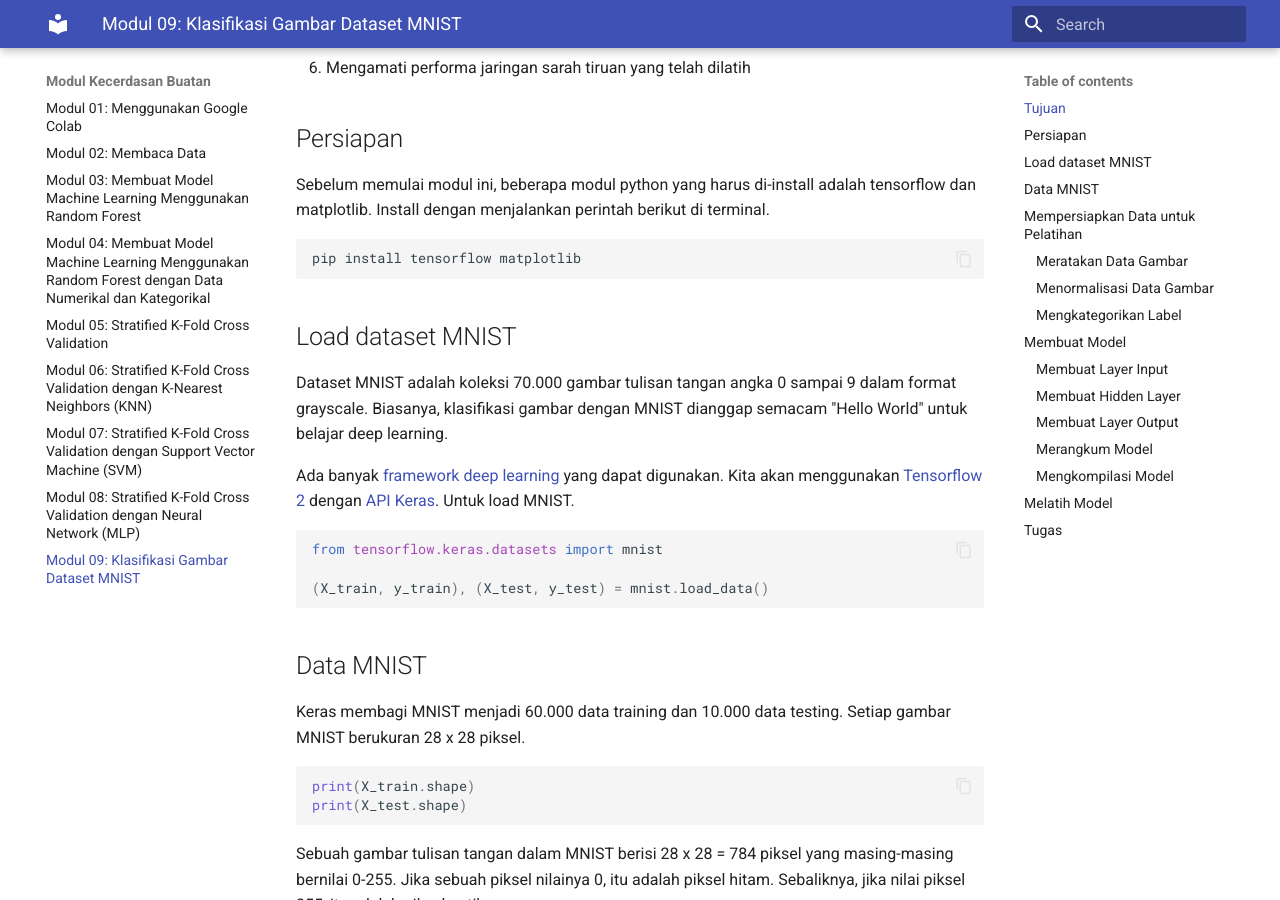
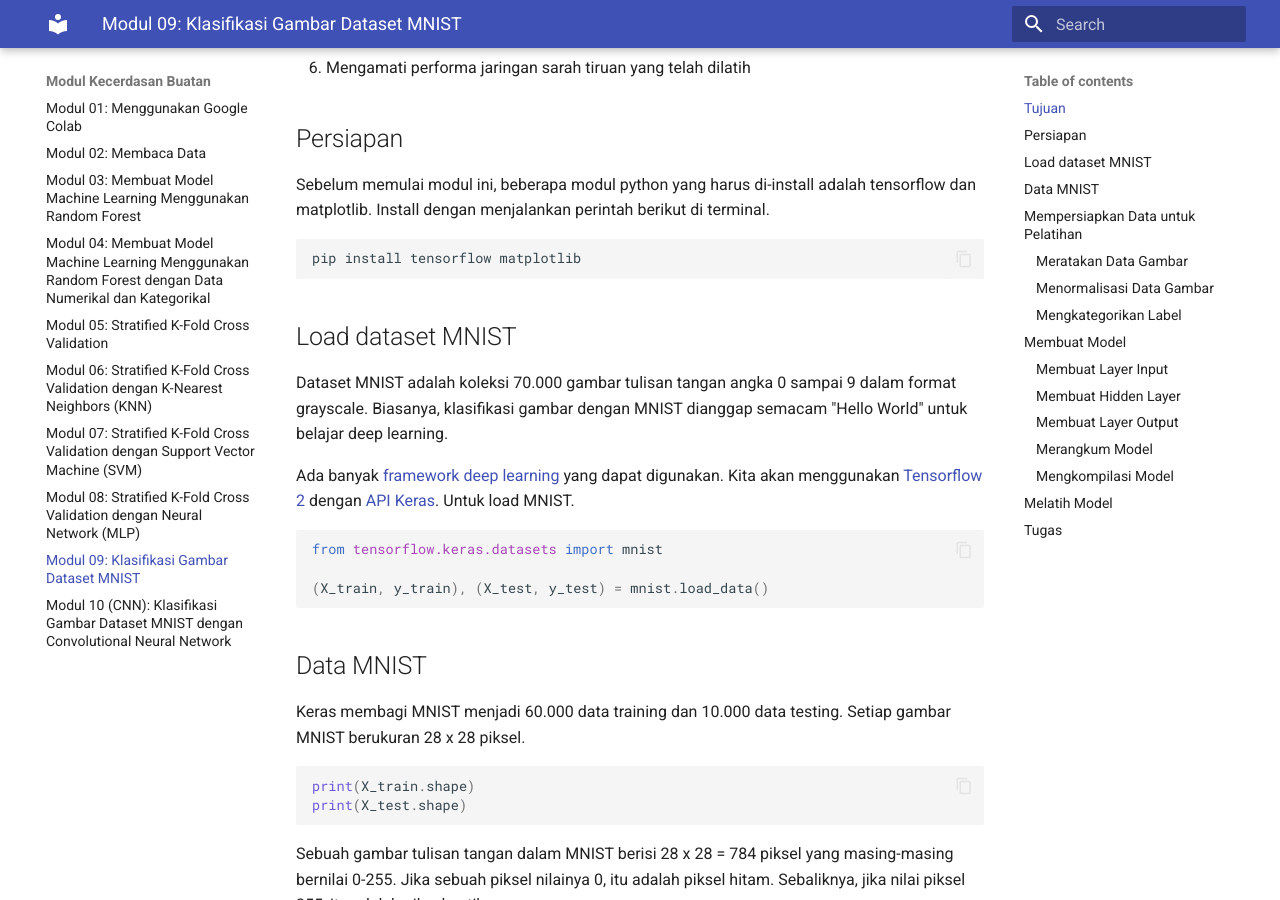
Before and after one commit to ismailrusli/modul_ai, an MkDocs documentation site: the page built from docs/modul9.md, in a window 1280 px wide and 900 px high, scrolled down 369 px. Built offline with MkDocs 1.6.1 and Material for MkDocs 9.7.7, drawn with Linux system fonts in a browser that asks for light colours; some of the changed lines change nothing that is shown.

Commit message:
adding modul 10

````diff
--- /dev/null
+++ b/docs/modul10.md
@@ -0,0 +1,283 @@
+# **Modul 10 (CNN):** Klasifikasi Gambar Dataset MNIST dengan Convolutional Neural Network
+
+## Tujuan
+
+1. Memahami arsitektur Convolutional Neural Network (CNN)
+2. Mempelajari perbedaan CNN dengan MLP untuk klasifikasi gambar
+3. Menggunakan [API Keras](https://keras.io/) untuk memuat dataset MNIST
+4. Membuat CNN untuk melakukan klasifikasi gambar
+5. Melatih CNN menggunakan dataset MNIST
+6. Membandingkan performa CNN dengan MLP
+
+## Persiapan
+Sebelum memulai modul ini, beberapa modul python yang harus di-install adalah tensorflow dan matplotlib. Install dengan menjalankan perintah berikut di terminal.
+```
+pip install tensorflow matplotlib
+```
+
+## Load dataset MNIST
+
+Dataset MNIST adalah koleksi 70.000 gambar tulisan tangan angka 0 sampai 9 dalam format grayscale. Biasanya, klasifikasi gambar dengan MNIST dianggap semacam "Hello World" untuk belajar deep learning.
+
+Kita akan menggunakan [Tensorflow 2](https://www.tensorflow.org/tutorials/quickstart/beginner) dengan [API Keras](https://keras.io/) untuk load MNIST.
+
+```python
+from tensorflow.keras.datasets import mnist
+
+(X_train, y_train), (X_test, y_test) = mnist.load_data()
+```
+
+## Data MNIST
+Keras membagi MNIST menjadi 60.000 data training dan 10.000 data testing. Setiap gambar MNIST berukuran 28 x 28 piksel.
+
+```python
+print(X_train.shape)
+print(X_test.shape)
+```
+
+Sebuah gambar tulisan tangan dalam MNIST berisi 28 x 28 = 784 piksel yang masing-masing bernilai 0-255. Jika sebuah piksel nilainya 0, itu adalah piksel hitam. Sebaliknya, jika nilai piksel 255, itu adalah piksel putih.
+
+```python
+print(X_train.dtype)
+print(X_train.min())
+print(X_train.max())
+print(X_train[0])
+```
+
+Jika ingin melihat satu gambar dari MNIST, gunakan perintah berikut.
+
+```python
+import matplotlib.pyplot as plt
+
+image = X_train[0]
+plt.imshow(image, cmap='gray')
+plt.show()
+```
+
+Angka apa yang muncul? Angka 5 atau angka 3? Jawabannya ada di data training berikut.
+
+```python
+print(y_train[0])
+```
+
+## Mempersiapkan Data untuk Pelatihan CNN
+
+Berbeda dengan MLP yang memerlukan data dalam bentuk 1 dimensi, CNN bekerja dengan data gambar dalam bentuk aslinya (2D untuk grayscale, 3D untuk RGB). Tiga hal yang akan kita lakukan terhadap data MNIST adalah:
+
+1. Reshape data gambar untuk CNN
+2. Menormalisasi data gambar
+3. Mengkategorikan label
+
+### Reshape Data Gambar untuk CNN
+
+CNN memerlukan input dalam format (jumlah_data, tinggi, lebar, channel). Untuk gambar grayscale seperti MNIST, channel = 1. Kita akan reshape data dari (28, 28) menjadi (28, 28, 1).
+
+```python
+X_train = X_train.reshape(60000, 28, 28, 1)
+X_test = X_test.reshape(10000, 28, 28, 1)
+
+print(X_train.shape)
+print(X_test.shape)
+```
+
+### Menormalisasi Data Gambar
+
+Setiap piksel bernilai antara 0-255. Dalam perhitungannya, lebih baik menggunakan nilai rentang antara 0-1. Dengan rentang yang lebih kecil, perhitungan tidak akan menjadi sangat besar dan melebihi kapasitas suatu tipe data. Selain itu, perhitungan internal dalam deep learning juga lebih stabil karena berurusan dengan nilai yang relatif lebih kecil (misalnya dalam perhitungan gradien). Proses mengubah nilai rentang 0-255 ini disebut dengan [normalisasi](https://developers.google.com/machine-learning/glossary#normalization).
+
+```python
+X_train = X_train / 255.0
+X_test = X_test / 255.0
+
+print(X_train.dtype)
+print(X_train.min())
+print(X_train.max())
+```
+
+### Mengkategorikan Label
+
+Terdapat 10 label untuk MNIST, yaitu angka 0-9. Ketika satu data berlabel 1, misalnya, angka 1 ini tidak berarti jaraknya 2 dari label 3. Label tidak memiliki arti numerik. Label ini adalah kategori. Untuk itu, sebaiknya label ini tidak direpresentasikan dalam bilangan bulat 0-9. Untuk itu, kita melakukan encoding terhadap label ini. Sebagai contoh, jika kita punya 3 label, yaitu Merah, Biru, dan Hijau, kita dapat menggunakan encoding kategorikal seperti berikut.
+
+|Warna Aktual| Merah? | Biru? | Hijau?|
+|------------|---------|----------|----------|
+|Merah|1|0|0|
+|Hijau|0|0|1|
+|Biru|0|1|0|
+|Hijau|0|0|1|
+
+Jadi, dalam encoding ini, Merah = [1,0,0], Biru = [0,1,0], dan Hijau = [0,0,1].
+Keras menyediakan fungsi untuk [encoding kategorikal nilai](https://www.tensorflow.org/api_docs/python/tf/keras/utils/to_categorical).
+
+```python
+import tensorflow.keras as keras
+num_categories = 10
+
+y_train = keras.utils.to_categorical(y_train, num_categories)
+y_test = keras.utils.to_categorical(y_test, num_categories)
+
+print(y_train[0:9])
+```
+
+## Membuat Model CNN
+
+Setelah data MNIST disiapkan, sekarang kita akan membuat model CNN. CNN terdiri dari beberapa layer konvolusi dan pooling untuk ekstraksi fitur, diikuti dengan layer fully connected untuk klasifikasi. Kita akan menggunakan kelas [Sequential](https://www.tensorflow.org/api_docs/python/tf/keras/Sequential):
+
+```python
+from tensorflow.keras.models import Sequential
+from tensorflow.keras.layers import Conv2D, MaxPooling2D, Flatten, Dense, Dropout
+
+model = Sequential()
+```
+
+### Membuat Layer Konvolusi Pertama
+
+Layer konvolusi pertama akan mengekstrak fitur-fitur sederhana dari gambar. Kita gunakan 32 filter dengan ukuran 3x3. Activation function 'relu' digunakan untuk menambah non-linearity.
+
+```python
+model.add(Conv2D(32, kernel_size=(3, 3), activation='relu', input_shape=(28, 28, 1)))
+```
+
+### Membuat Layer Pooling Pertama
+
+Layer pooling digunakan untuk mengurangi dimensi spatial dari output konvolusi, sehingga mengurangi jumlah parameter dan komputasi dalam jaringan.
+
+```python
+model.add(MaxPooling2D(pool_size=(2, 2)))
+```
+
+### Membuat Layer Konvolusi Kedua
+
+Layer konvolusi kedua akan mengekstrak fitur-fitur yang lebih kompleks. Kita gunakan 64 filter dengan ukuran 3x3.
+
+```python
+model.add(Conv2D(64, kernel_size=(3, 3), activation='relu'))
+```
+
+### Membuat Layer Pooling Kedua
+
+```python
+model.add(MaxPooling2D(pool_size=(2, 2)))
+```
+
+### Membuat Layer Flatten
+
+Layer flatten mengubah output 2D dari layer konvolusi menjadi 1D array yang dapat diproses oleh layer Dense.
+
+```python
+model.add(Flatten())
+```
+
+### Membuat Layer Fully Connected
+
+Layer Dense pertama adalah layer fully connected dengan 128 neuron.
+
+```python
+model.add(Dense(128, activation='relu'))
+```
+
+### Membuat Layer Dropout
+
+Dropout adalah teknik regularisasi yang membantu mencegah overfitting dengan secara acak "mematikan" beberapa neuron selama training.
+
+```python
+model.add(Dropout(0.5))
+```
+
+### Membuat Layer Output
+
+Layer output memiliki 10 neuron (untuk 10 kelas digit 0-9) dengan activation function 'softmax' untuk menghasilkan probabilitas untuk setiap kelas.
+
+```python
+model.add(Dense(10, activation='softmax'))
+```
+
+### Merangkum Model
+
+Keras menyediakan fungsi untuk merangkum model kita menggunakan fungsi [summary](https://www.tensorflow.org/api_docs/python/tf/summary).
+
+```python
+model.summary()
+```
+
+Perhatikan jumlah parameter dalam model CNN ini. Bandingkan dengan model MLP yang memiliki jutaan parameter!
+
+### Mengkompilasi Model
+
+Langkah selanjutnya adalah dengan melakukan [kompilasi](https://www.tensorflow.org/api_docs/python/tf/keras/Sequential#compile) terhadap jaringan saraf tiruan kita. Dalam proses ini, kita menentukan optimizer, [fungsi loss](https://developers.google.com/machine-learning/glossary#loss) yang akan digunakan untuk menentukan kinerja model berdasarkan akurasinya.
+
+```python
+model.compile(
+    optimizer='adam',
+    loss='categorical_crossentropy',
+    metrics=['accuracy']
+)
+```
+
+## Melatih Model
+
+Untuk melatih model, kita gunakan fungsi [fit](https://www.tensorflow.org/api_docs/python/tf/keras/Model#fit).
+
+```python
+history = model.fit(
+    X_train, y_train,
+    batch_size=128,
+    epochs=10,
+    verbose=1,
+    validation_data=(X_test, y_test)
+)
+```
+
+Berapakah akurasi model yang sudah dilatih? Anda akan melihat bahwa CNN biasanya mencapai akurasi yang lebih tinggi dibandingkan MLP pada dataset MNIST.
+
+## Visualisasi Training History
+
+Kita dapat memvisualisasikan bagaimana akurasi dan loss berubah selama proses training.
+
+```python
+import matplotlib.pyplot as plt
+
+# Plot akurasi
+plt.figure(figsize=(12, 4))
+
+plt.subplot(1, 2, 1)
+plt.plot(history.history['accuracy'], label='Training Accuracy')
+plt.plot(history.history['val_accuracy'], label='Validation Accuracy')
+plt.title('Model Accuracy')
+plt.xlabel('Epoch')
+plt.ylabel('Accuracy')
+plt.legend()
+
+# Plot loss
+plt.subplot(1, 2, 2)
+plt.plot(history.history['loss'], label='Training Loss')
+plt.plot(history.history['val_loss'], label='Validation Loss')
+plt.title('Model Loss')
+plt.xlabel('Epoch')
+plt.ylabel('Loss')
+plt.legend()
+
+plt.tight_layout()
+plt.show()
+```
+
+## Keunggulan CNN dibandingkan MLP
+
+1. **Parameter Sharing**: CNN menggunakan filter yang sama untuk seluruh gambar, sehingga jumlah parameter jauh lebih sedikit
+2. **Spatial Hierarchy**: CNN dapat menangkap pola-pola lokal dan hierarki fitur dari sederhana ke kompleks
+3. **Translation Invariance**: CNN dapat mengenali pola yang sama di berbagai posisi dalam gambar
+4. **Akurasi Lebih Tinggi**: CNN biasanya memberikan akurasi yang lebih baik untuk tugas-tugas computer vision
+
+## Tugas
+
+1. Lakukan prediksi untuk satu gambar dalam `X_test`, misalnya `X_test[0]`, lalu bandingkan hasilnya dengan `y_test[0]`. Tampilkan gambar yang diprediksi menggunakan matplotlib dan tampilkan probabilitas untuk setiap kelas.
+
+2. Cari di Internet (atau tanya AI) cara untuk menyimpan/meload model ke file sehingga dapat digunakan berulang-ulang tanpa harus training terlebih dahulu.
+
+3. Eksperimen dengan arsitektur CNN yang berbeda:
+   - Tambahkan lebih banyak layer konvolusi
+   - Ubah jumlah filter
+   - Ubah ukuran kernel
+   - Bandingkan akurasi yang dihasilkan
+
+4. Visualisasikan filter/kernel yang dipelajari oleh layer konvolusi pertama untuk melihat fitur apa yang dideteksi oleh CNN.
+
+5. Bandingkan waktu training dan akurasi antara model MLP (dari tutorial sebelumnya) dengan model CNN ini. Buat tabel perbandingan hasilnya.
--- a/mkdocs.yml
+++ b/mkdocs.yml
@@ -19,7 +19,8 @@
   - modul6.md
   - modul7.md
   - modul8.md
-  - 01_mnist.md
+  - modul9.md
+  - modul10.md
 
 markdown_extensions:
   - pymdownx.highlight:
````
Also changed, not shown: docs/modul9.md (renamed from docs/01_mnist.md).
